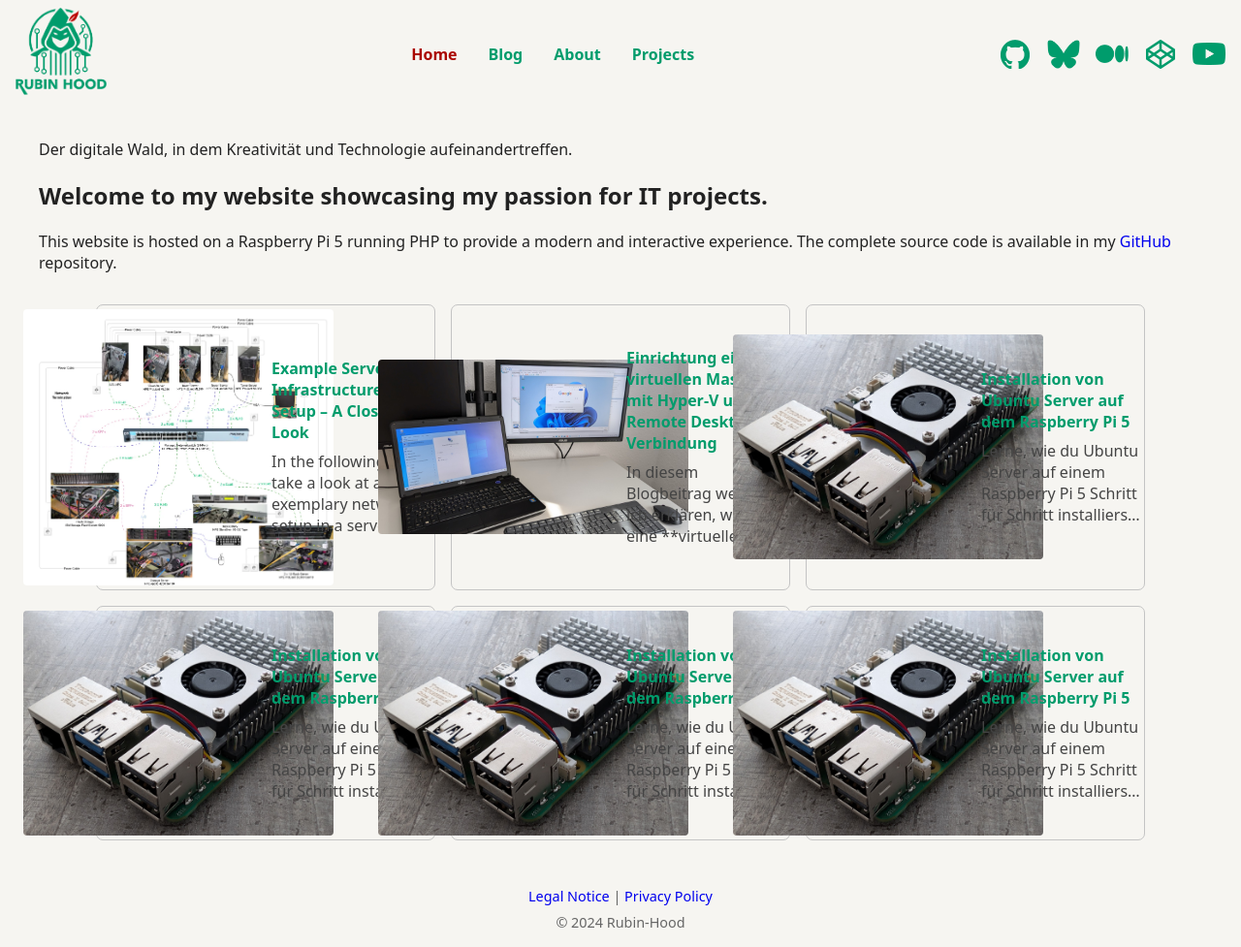
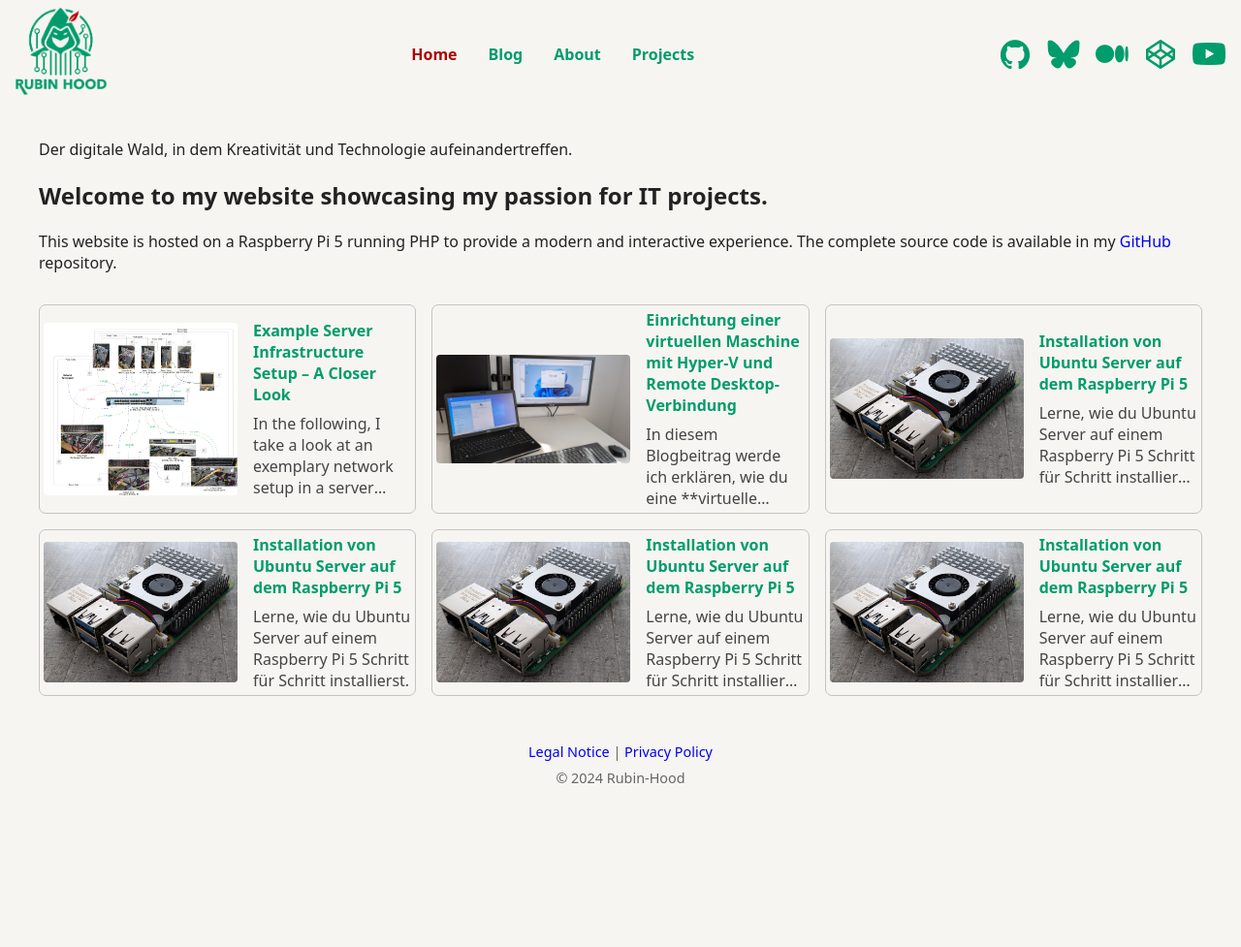
Before and after one commit to rubin-hood/rubinhood-blog, a Jekyll site: the page built from index.md, in a window 1280 px wide. Shown: the whole page at 97% size. Built offline with Jekyll 4.4.1, drawn with Linux system fonts in a browser that asks for light colours; after the commit the page ends 900 px from its top, so only the background shows below that.

Commit message:
Update style.css

```diff
--- a/assets/css/style.css
+++ b/assets/css/style.css
@@ -156,8 +156,8 @@ main {
   display: flex;            /* Bild und Inhalt nebeneinander */
   align-items: center;      /* Bild und Text oben bündig */
   padding: 0.25rem;         /* Etwas Innenabstand rundherum */
-  min-width: 250px;         /* Mindestbreite der Karte */
-  max-width: 350px;         /* Maximalbreite der Karte */
+  max-width: 500px;   /* Beispiel: vorher 350px oder 400px, jetzt z.B. 500px */
+  min-width: 320px;   /* Optional, damit die Karten nicht zu klein werden */
   margin-bottom: 1rem;      /* Abstand nach unten zur nächsten Karte */
   transition: border-color .2s; /* Weicher Übergang bei Farbumschlag (z.B. bei aktiver Karte) */
   border: none !important;        /* Keine Umrandung, wenn nicht anders festgelegt */
@@ -176,9 +176,9 @@ main {
 
 /* Bildbereich (links in der Karte) – kann auch als Platzhalter dienen */
 .blog-card .card-img {
-  width: 160px;
-  min-width: 120px;         /* Bildbereich hat immer mindestens 120px Breite */
-  min-height: 120px;        /* ... und mindestens 120px Höhe */
+  width: 200px;        /* z.B. vorher 140px, jetzt 200px */
+  min-width: 160px;
+  max-width: 220px;
   /*background: #f3f3f3;      /* Hellgrauer Hintergrund, falls kein Bild da ist */
   display: flex;            /* Bild/Text im Inneren zentrieren */
   align-items: center;      /* Vertikal zentriert */
@@ -191,7 +191,7 @@ main {
 
 /* Bild selbst in der Karte */
 .blog-card .card-img img {
-  max-width: 320px;         /* Bild ist maximal 120px breit (passt in Platzhaltergröße) */
+  max-width: 200px;         /* Bild ist maximal 120px breit (passt in Platzhaltergröße) */
   object-fit: cover;        /* Bild schneidet sich ggf. zu, um den Bereich auszufüllen */
   border-radius: 4px;       /* Bild hat leicht abgerundete Ecken */
   display: block;           /* Kein unerwünschter Abstand unter dem Bild */
```
